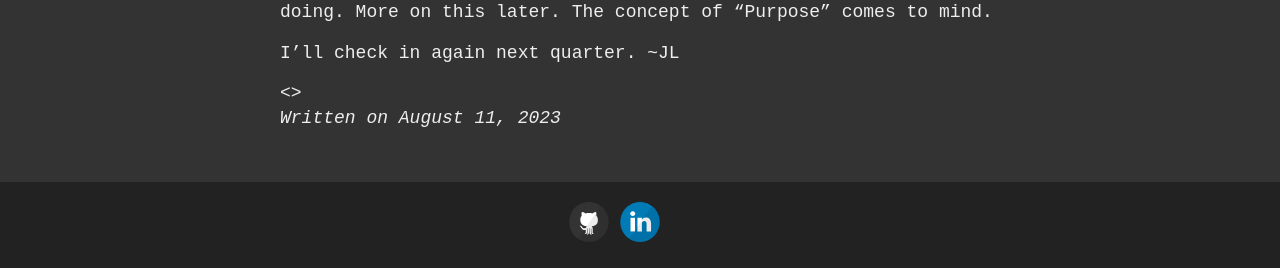
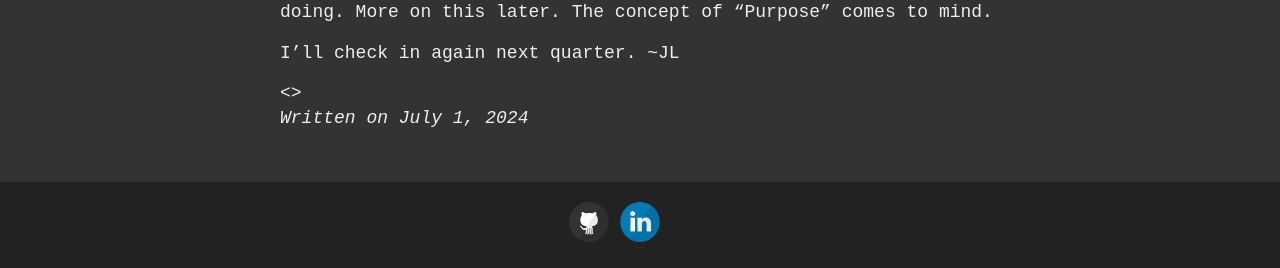
Before and after one commit to ninjajoe9/ninjajoe9.github.io, a Jekyll site: the page built from _posts/2024-07-01-semi-annual-checkin.md, in a window 1280 px wide. Shown: the part 1540-1808 px from the top of the page. Built offline with Jekyll 4.4.1, drawn with Linux system fonts in a browser that asks for light colours; our own code applies the rules of GitHub Pages for plain Markdown files.

Commit message:
change erroneous dates

```diff
--- a/_posts/2024-07-01-semi-annual-checkin.md
+++ b/_posts/2024-07-01-semi-annual-checkin.md
@@ -1,6 +1,6 @@
 ---
 title: "Semi-Annual checkin"
-date: 2023-08-11
+date: 2024-07-01
 ---
 
 Halfway through 2024 all ready. It's going too fast! This is only my second post this year. This is not to say I haven't done anything this year I just haven't shared it. Both work and my personal life have had a number of exciting events and I think my priorities are just focused inwardly.
```
Also changed, not shown: _posts/2023-12-31-and-a-happy-new-year.md (+1 -1 lines).
